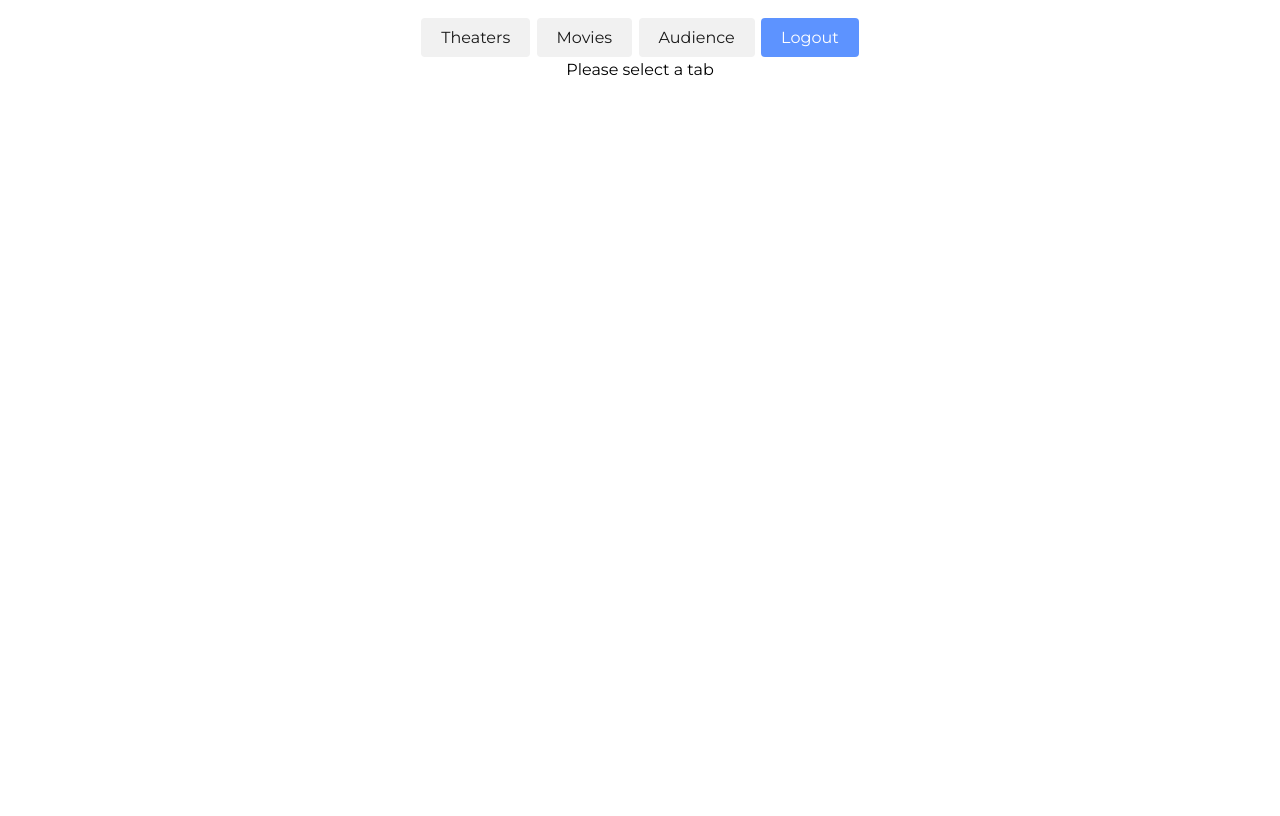
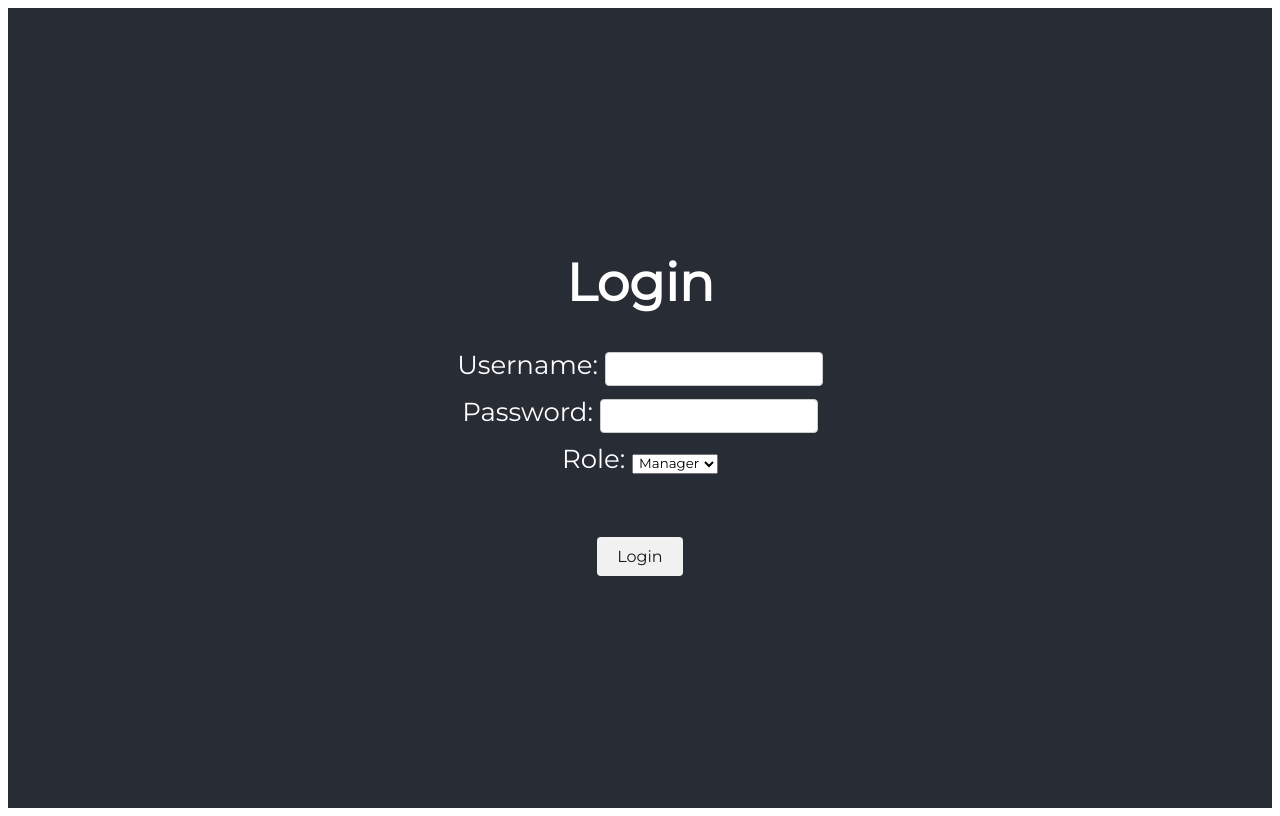
Before and after one commit to rburaksaritas/moviedb-app, a React (Create React App) app in the folder app/client/: page /director-dashboard in a window 1280 px wide. Built offline with nearby package versions, Linux system fonts and the light colour scheme.

Commit message:
Add functionality to keep the current user data

```diff
--- a/app/client/src/App.js
+++ b/app/client/src/App.js
@@ -6,13 +6,35 @@ import Managerdashboard from './Managerdashboard';
 import Directordashboard from './Directordashboard';
 
 function App() {
+  const [currentUser, setCurrentUser] = useState(null);
+
+  const handleLogin = (user) => {
+    setCurrentUser(user);
+  };
+
+  const handleLogout = () => {
+    setCurrentUser(null);
+  };
+
   return (
     <Router>
         <Routes>
           <Route path="/" element= {<Home />} />
-          <Route path="/login" element={<Login />} />
-          <Route path="/manager-dashboard" element={<Managerdashboard />} />
-          <Route path="/director-dashboard" element={<Directordashboard />} />
+          <Route path="/login" element={<Login onLogin={handleLogin} />} />
+          <Route
+            path="/manager-dashboard"
+            element={currentUser && currentUser.role === 'manager'
+              ? <Managerdashboard currentUser={currentUser} onLogout={handleLogout} />
+              : <Login onLogin={handleLogin}/>
+            }
+          />
+          <Route
+            path="/director-dashboard"
+            element={currentUser && currentUser.role === 'director'
+              ? <Directordashboard currentUser={currentUser} onLogout={handleLogout} />
+              : <Login onLogin={handleLogin}/>
+            }
+          />
           {/* Add other routes for different pages */}
         </Routes>
     </Router>
--- a/app/client/src/Login.js
+++ b/app/client/src/Login.js
@@ -2,7 +2,7 @@ import React, { useState } from 'react';
 import { useNavigate } from 'react-router-dom';
 import './App.css';
 
-function Login() {
+function Login({ onLogin }) {
   const navigate = useNavigate();
   const [user_name, setUsername] = useState('');
   const [password, setPassword] = useState('');
@@ -12,7 +12,6 @@ function Login() {
     e.preventDefault();
 
     // Perform login logic here
-    // For simplicity, we'll just display the entered username, password, and role
     console.log('user_name:', user_name);
     console.log('password:', password);
     console.log('Role:', role);
@@ -30,6 +29,7 @@ function Login() {
         console.log(data);
         // Handle the response from the backend server
         if (data.status === 'success') {
+          onLogin({ username: user_name, role: role });
           // Login successful, redirect to the appropriate dashboard based on the role
           if (role === 'manager') {
             navigate('/manager-dashboard');
```
